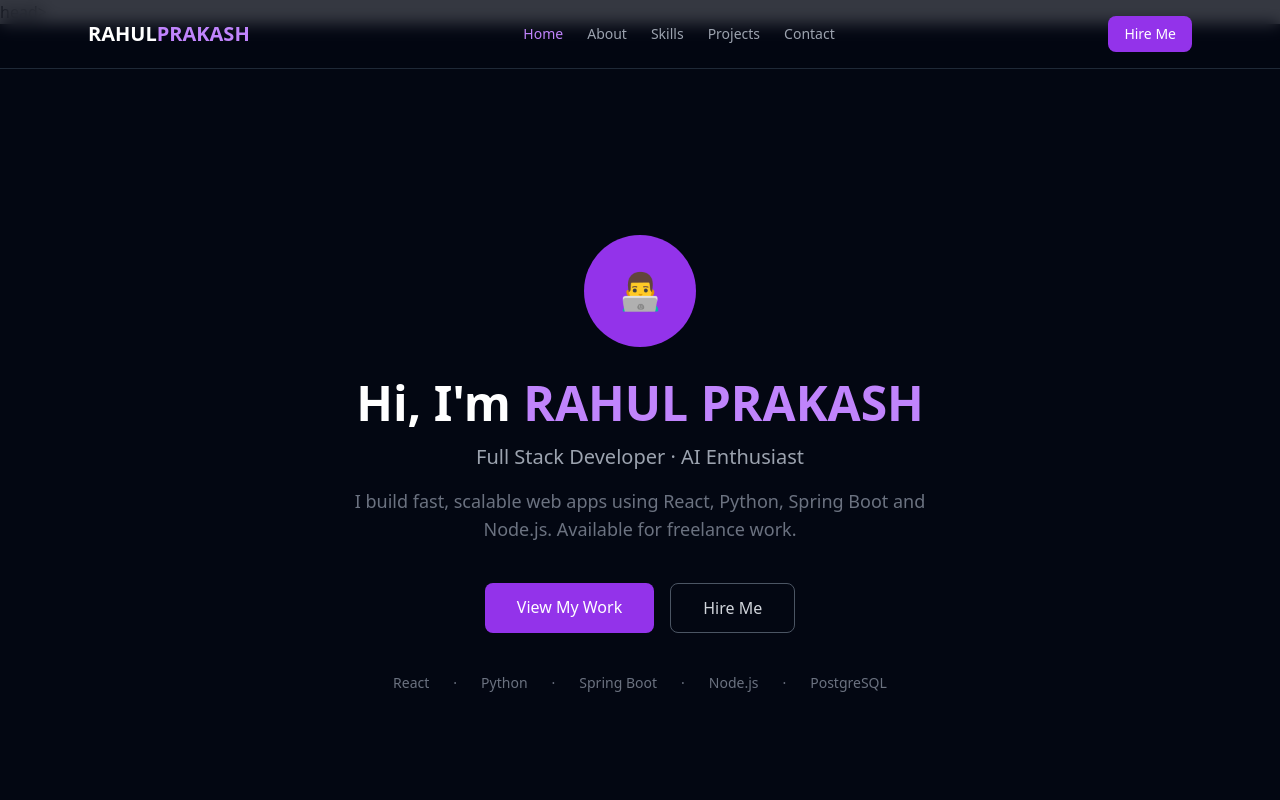
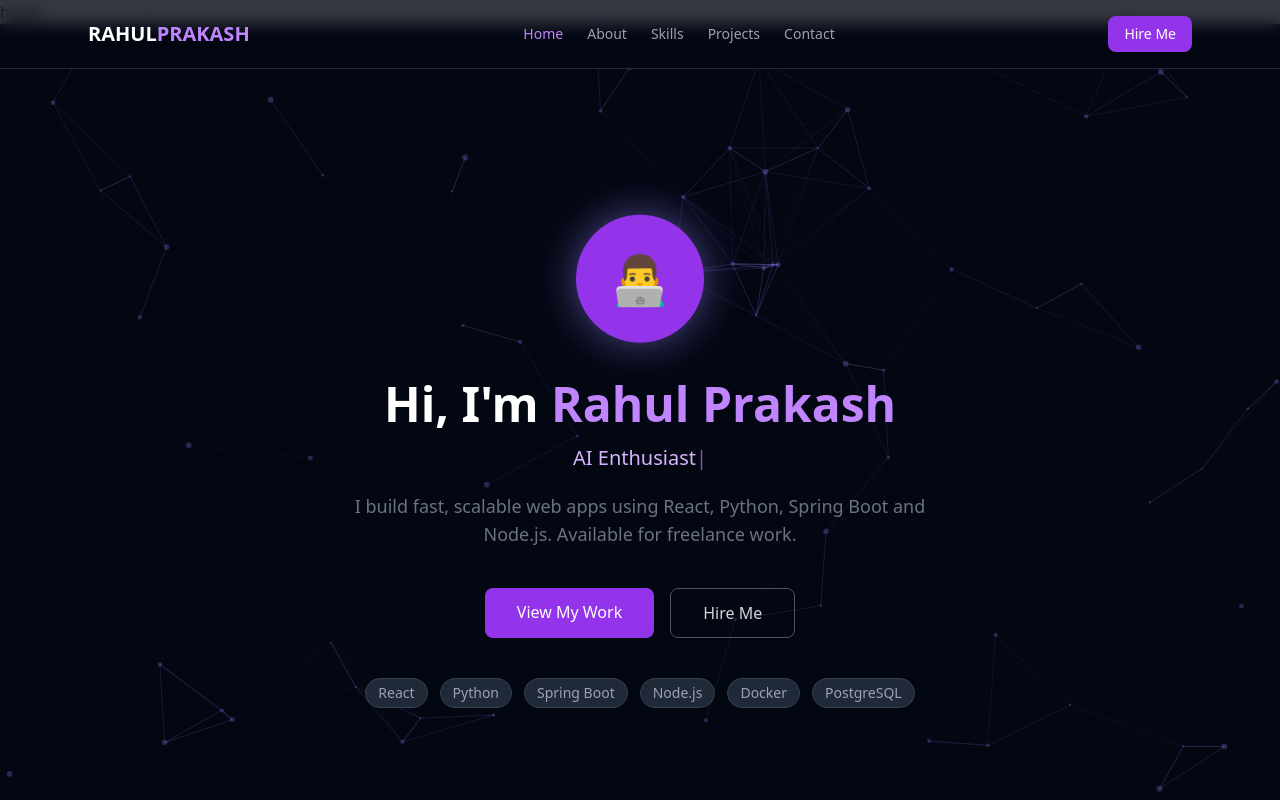
Before and after one commit to Rahul0626708/ai-portfolio, a React (Vite) app in the folder frontend/: page / in a window 1280 px wide. Shown: the top 800 px of the page. Built offline with nearby package versions, Linux system fonts and the light colour scheme.

Commit message:
Add Scroll reveal to projects page

```diff
--- a/frontend/package.json
+++ b/frontend/package.json
@@ -16,7 +16,10 @@
     "react": "^19.2.4",
     "react-dom": "^19.2.4",
     "react-helmet-async": "^3.0.0",
-    "react-router-dom": "^7.13.2"
+    "react-router-dom": "^7.13.2",
+    "react-tsparticles": "^2.12.2",
+    "react-typist-component": "^1.1.1",
+    "tsparticles-slim": "^2.12.0"
   },
   "devDependencies": {
     "@eslint/js": "^9.39.4",
--- /dev/null
+++ b/frontend/src/components/ParticleBackground.tsx
@@ -0,0 +1,37 @@
+import { useCallback } from 'react'
+import Particles from 'react-tsparticles'
+import { loadSlim } from 'tsparticles-slim'
+import type { Engine } from 'tsparticles-engine'
+
+export default function ParticleBackground() {
+  const init = useCallback(async (engine: Engine) => {
+    await loadSlim(engine)
+  }, [])
+
+  return (
+    <Particles
+      id="tsparticles"
+      init={init}
+      style={{ position: 'fixed', top: 0, left: 0, width: '100%', height: '100%', zIndex: 0 }}
+      options={{
+        background: { color: { value: 'transparent' } },
+        fpsLimit: 60,
+        particles: {
+          color: { value: '#7F77DD' },
+          links: {
+            color: '#7F77DD',
+            distance: 150,
+            enable: true,
+            opacity: 0.2,
+            width: 1,
+          },
+          move: { enable: true, speed: 1 },
+          number: { density: { enable: true, area: 800 }, value: 60 },
+          opacity: { value: 0.3 },
+          size: { value: { min: 1, max: 3 } },
+        },
+        detectRetina: true,
+      }}
+    />
+  )
+}
--- a/frontend/src/pages/Home.tsx
+++ b/frontend/src/pages/Home.tsx
@@ -1,29 +1,92 @@
+import { motion } from 'framer-motion'
+import { useEffect, useState } from 'react'
+import ParticleBackground from '../components/ParticleBackground'
 import PageTransition from '../components/PageTransition'
-import SEO from '../components/SEO'
+
+const roles = ['Full Stack Developer', 'AI Enthusiast', 'Freelancer', 'Problem Solver']
 
 export default function Home() {
+  const [roleIndex, setRoleIndex] = useState(0)
+  const [displayed, setDisplayed] = useState('')
+  const [typing, setTyping] = useState(true)
+
+  useEffect(() => {
+    const current = roles[roleIndex]
+    if (typing) {
+      if (displayed.length < current.length) {
+        const t = setTimeout(() => setDisplayed(current.slice(0, displayed.length + 1)), 80)
+        return () => clearTimeout(t)
+      } else {
+        const t = setTimeout(() => setTyping(false), 1500)
+        return () => clearTimeout(t)
+      }
+    } else {
+      if (displayed.length > 0) {
+        const t = setTimeout(() => setDisplayed(displayed.slice(0, -1)), 40)
+        return () => clearTimeout(t)
+      } else {
+        setRoleIndex((roleIndex + 1) % roles.length)
+        setTyping(true)
+      }
+    }
+  }, [displayed, typing, roleIndex])
+
   return (
     <PageTransition>
-      <SEO
-        title="Home"
-        description="Hire a full stack developer skilled in React, Python, Spring Boot and AI."
-      />
-      <section className="min-h-screen flex flex-col items-center justify-center text-center px-6 pt-20">
-        <div className="max-w-3xl">
-          <div className="w-28 h-28 rounded-full bg-purple-600 mx-auto mb-8 flex items-center justify-center text-4xl">
+      <div className="relative min-h-screen flex flex-col items-center justify-center text-center px-6 pt-20">
+        <ParticleBackground />
+
+        <div className="relative z-10 max-w-3xl">
+
+          {/* Glowing floating avatar */}
+          <motion.div
+            animate={{ y: [0, -12, 0] }}
+            transition={{ duration: 3, repeat: Infinity, ease: 'easeInOut' }}
+            className="mx-auto mb-8 w-32 h-32 rounded-full bg-purple-600 flex items-center justify-center text-5xl"
+            style={{ boxShadow: '0 0 40px rgba(127,119,221,0.6)' }}
+          >
             👨‍💻
-          </div>
-          <h1 className="text-5xl font-bold mb-4">
-            Hi, I'm <span className="text-purple-400">RAHUL PRAKASH</span>
-          </h1>
-          <p className="text-gray-400 text-xl mb-4">
-            Full Stack Developer · AI Enthusiast
-          </p>
-          <p className="text-gray-500 text-lg max-w-xl mx-auto mb-10">
+          </motion.div>
+
+          {/* Name */}
+          <motion.h1
+            initial={{ opacity: 0, y: 30 }}
+            animate={{ opacity: 1, y: 0 }}
+            transition={{ delay: 0.2, duration: 0.6 }}
+            className="text-5xl font-bold mb-4"
+          >
+            Hi, I'm <span className="text-purple-400">Rahul Prakash</span>
+          </motion.h1>
+
+          {/* Typing effect */}
+          <motion.div
+            initial={{ opacity: 0 }}
+            animate={{ opacity: 1 }}
+            transition={{ delay: 0.5 }}
+            className="text-xl text-gray-400 mb-4 h-8"
+          >
+            <span className="text-purple-300">{displayed}</span>
+            <span className="animate-pulse text-purple-400">|</span>
+          </motion.div>
+
+          {/* Description */}
+          <motion.p
+            initial={{ opacity: 0, y: 20 }}
+            animate={{ opacity: 1, y: 0 }}
+            transition={{ delay: 0.7, duration: 0.6 }}
+            className="text-gray-500 text-lg max-w-xl mx-auto mb-10"
+          >
             I build fast, scalable web apps using React, Python, Spring Boot and Node.js.
             Available for freelance work.
-          </p>
-          <div className="flex gap-4 justify-center flex-wrap">
+          </motion.p>
+
+          {/* Buttons */}
+          <motion.div
+            initial={{ opacity: 0, y: 20 }}
+            animate={{ opacity: 1, y: 0 }}
+            transition={{ delay: 0.9 }}
+            className="flex gap-4 justify-center flex-wrap"
+          >
             <a href="/projects"
               className="px-8 py-3 bg-purple-600 rounded-lg text-white font-medium hover:bg-purple-700 transition">
               View My Work
@@ -32,16 +95,29 @@ export default function Home() {
               className="px-8 py-3 border border-gray-600 rounded-lg text-gray-300 hover:border-purple-500 hover:text-white transition">
               Hire Me
             </a>
-          </div>
-          <div className="flex gap-6 justify-center mt-10 text-gray-500 text-sm">
-            <span>React</span><span>·</span>
-            <span>Python</span><span>·</span>
-            <span>Spring Boot</span><span>·</span>
-            <span>Node.js</span><span>·</span>
-            <span>PostgreSQL</span>
-          </div>
+          </motion.div>
+
+          {/* Tech stack pills */}
+          <motion.div
+            initial={{ opacity: 0 }}
+            animate={{ opacity: 1 }}
+            transition={{ delay: 1.1 }}
+            className="flex gap-3 justify-center flex-wrap mt-10"
+          >
+            {['React', 'Python', 'Spring Boot', 'Node.js', 'Docker', 'PostgreSQL'].map((tech, i) => (
+              <motion.span
+                key={tech}
+                initial={{ opacity: 0, scale: 0.8 }}
+                animate={{ opacity: 1, scale: 1 }}
+                transition={{ delay: 1.2 + i * 0.1 }}
+                className="px-3 py-1 bg-gray-800 border border-gray-700 rounded-full text-gray-400 text-sm hover:border-purple-500 hover:text-purple-300 transition"
+              >
+                {tech}
+              </motion.span>
+            ))}
+          </motion.div>
         </div>
-      </section>
+      </div>
     </PageTransition>
   )
 }
--- a/frontend/src/pages/Skills.tsx
+++ b/frontend/src/pages/Skills.tsx
@@ -1,71 +1,109 @@
+import { motion } from 'framer-motion'
+import { useInView } from 'framer-motion'
+import { useRef } from 'react'
 import PageTransition from '../components/PageTransition'
-import { useQuery } from '@tanstack/react-query'
-import { getSkills } from '../api/client.ts'
-import SEO from '../components/SEO'
 
-interface Skill {
-  id: string
-  name: string
-  category: string
-  level: number
-}
+const skillCategories = [
+  {
+    name: 'Frontend',
+    color: 'bg-blue-500',
+    skills: [
+      { name: 'React.js', level: 90 },
+      { name: 'TypeScript', level: 80 },
+      { name: 'JavaScript (ES6+)', level: 90 },
+      { name: 'Tailwind CSS', level: 85 },
+      { name: 'HTML5 / CSS3', level: 95 },
+      { name: 'Bootstrap', level: 75 },
+    ]
+  },
+  {
+    name: 'Backend',
+    color: 'bg-green-500',
+    skills: [
+      { name: 'Node.js', level: 85 },
+      { name: 'Python', level: 90 },
+      { name: 'FastAPI', level: 80 },
+      { name: 'Spring Boot', level: 75 },
+      { name: 'Express.js', level: 85 },
+      { name: 'REST APIs', level: 90 },
+    ]
+  },
+  {
+    name: 'Database & DevOps',
+    color: 'bg-purple-500',
+    skills: [
+      { name: 'PostgreSQL', level: 80 },
+      { name: 'MongoDB', level: 75 },
+      { name: 'SQL', level: 80 },
+      { name: 'Docker', level: 70 },
+      { name: 'Git / GitHub', level: 90 },
+    ]
+  },
+  {
+    name: 'Data Science & AI',
+    color: 'bg-amber-500',
+    skills: [
+      { name: 'Pandas / NumPy', level: 85 },
+      { name: 'Scikit-learn', level: 75 },
+      { name: 'Matplotlib / Seaborn', level: 80 },
+      { name: 'Machine Learning', level: 70 },
+      { name: 'Ollama / LLM', level: 65 },
+    ]
+  },
+]
 
-const categoryColors: Record<string, string> = {
-  Frontend: 'bg-blue-900 text-blue-300',
-  Backend: 'bg-green-900 text-green-300',
-  Database: 'bg-yellow-900 text-yellow-300',
-  DevOps: 'bg-red-900 text-red-300',
+function SkillBar({ name, level, color, index }: { name: string; level: number; color: string; index: number }) {
+  const ref = useRef(null)
+  const inView = useInView(ref, { once: true })
+
+  return (
+    <div ref={ref} className="mb-4">
+      <div className="flex justify-between text-sm mb-1">
+        <span className="text-gray-300">{name}</span>
+        <span className="text-gray-500">{level}%</span>
+      </div>
+      <div className="h-2 bg-gray-800 rounded-full overflow-hidden">
+        <motion.div
+          className={`h-full rounded-full ${color}`}
+          initial={{ width: 0 }}
+          animate={inView ? { width: `${level}%` } : { width: 0 }}
+          transition={{ duration: 1, delay: index * 0.1, ease: 'easeOut' }}
+        />
+      </div>
+    </div>
+  )
 }
 
 export default function Skills() {
-  const { data, isLoading } = useQuery({
-    queryKey: ['skills'],
-    queryFn: () => getSkills().then((r: any) => r.data)
-  })
-
-  const grouped = data?.reduce((acc: Record<string, Skill[]>, skill: Skill) => {
-    if (!acc[skill.category]) acc[skill.category] = []
-    acc[skill.category].push(skill)
-    return acc
-  }, {})
-
   return (
     <PageTransition>
-    <SEO
-       title="Home"
-       description="Hire a full stack developer skilled in React, Python, Spring Boot and AI."
+      <section className="min-h-screen px-6 pt-28 pb-20">
+        <div className="max-w-5xl mx-auto">
+          <motion.h2
+            initial={{ opacity: 0, y: 20 }}
+            animate={{ opacity: 1, y: 0 }}
+            className="text-4xl font-bold mb-2"
+          >Skills</motion.h2>
+          <p className="text-gray-400 mb-12">My technical toolkit</p>
+
+          <div className="grid grid-cols-1 md:grid-cols-2 gap-10">
+            {skillCategories.map((cat) => (
+              <div key={cat.name}>
+                <h3 className="text-lg font-semibold mb-5 text-gray-200">{cat.name}</h3>
+                {cat.skills.map((skill, i) => (
+                  <SkillBar
+                    key={skill.name}
+                    name={skill.name}
+                    level={skill.level}
+                    color={cat.color}
+                    index={i}
                   />
-
-    <section className="min-h-screen px-6 pt-28 pb-20">
-      <div className="max-w-4xl mx-auto">
-        <h2 className="text-4xl font-bold mb-2">Skills</h2>
-        <p className="text-gray-400 mb-10">My technical toolkit</p>
-        {isLoading && <p className="text-gray-400">Loading skills...</p>}
-        {grouped && Object.entries(grouped).map(([category, skills]) => (
-          <div key={category} className="mb-8">
-            <h3 className="text-lg font-semibold text-gray-300 mb-4">{category}</h3>
-            <div className="flex flex-wrap gap-3">
-              {(skills as Skill[]).map(skill => (
-                <div key={skill.id}
-                  className="bg-gray-900 border border-gray-800 rounded-lg px-4 py-3 flex items-center gap-3">
-                  <span className={`text-xs px-2 py-0.5 rounded ${categoryColors[skill.category] || 'bg-gray-800 text-gray-300'}`}>
-                    {skill.category}
-                  </span>
-                  <span className="text-white font-medium">{skill.name}</span>
-                  <span className="text-yellow-400 text-sm">{'★'.repeat(skill.level)}{'☆'.repeat(5 - skill.level)}</span>
+                ))}
               </div>
             ))}
           </div>
-          </div>
-        ))}
         </div>
       </section>
     </PageTransition>
   )
 }
-export function SkeletonPill() {
-  return (
-    <div className="h-10 w-28 bg-gray-800 rounded-lg animate-pulse"></div>
-
-  )
-}
```
Also changed, not shown: frontend/src/components/ScrollReveal.tsx (added, +19 -0 lines), frontend/src/pages/Project.tsx (+13 -10 lines), 1 other file (tests, documents, lock files or other folders). Lines whose indentation alone changed are shown as unchanged.
